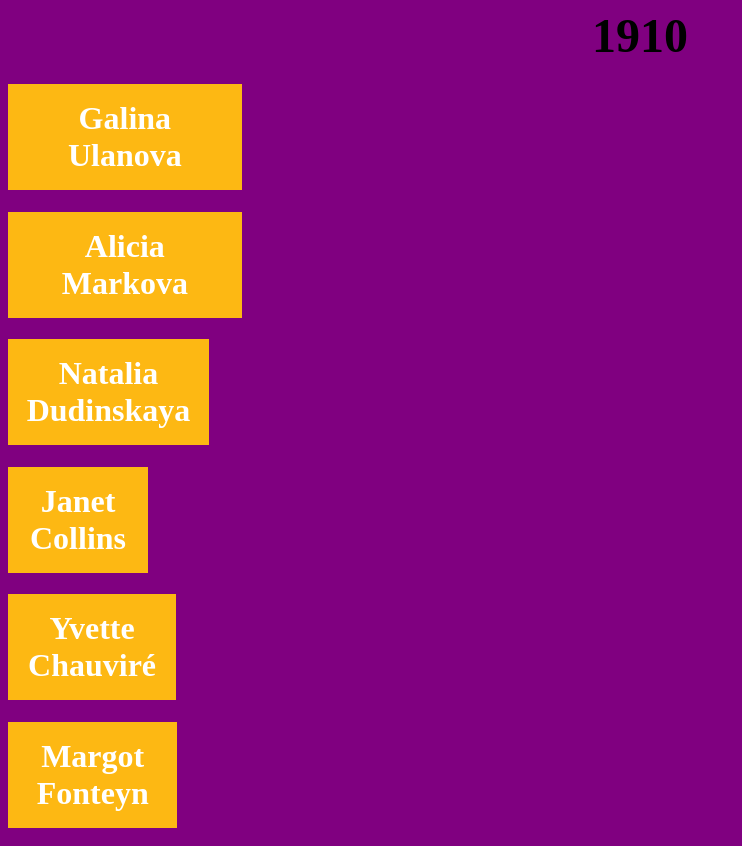
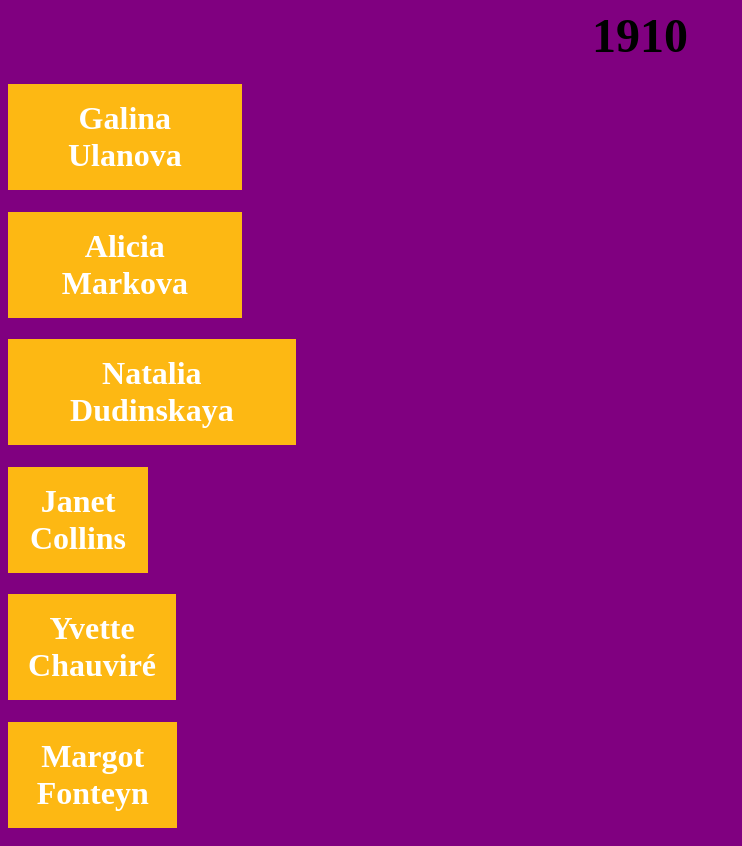
Before and after one commit to Chey-S/-Ballet, a plain HTML site: page index15.html in a window 1280 px wide. Shown: the top 846 px of the page, without its empty margins (0-742 px from the left). Drawn offline with Linux system fonts and the light colour scheme.

Commit message:
Update index15.html

```diff
--- a/index15.html
+++ b/index15.html
@@ -19,7 +19,7 @@
 		</ul>
 	</div></h1></div>
 
-	<div align=left><h1><div id="navcontainer" style="width:15.9%;">
+	<div align=left><h1><div id="navcontainer" style="width:22.76%;">
 	<ul>
 <li><a href="https://orange-object.github.io/Ballet/index13.html">Natalia Dudinskaya</a></li>
 		</ul>
```
